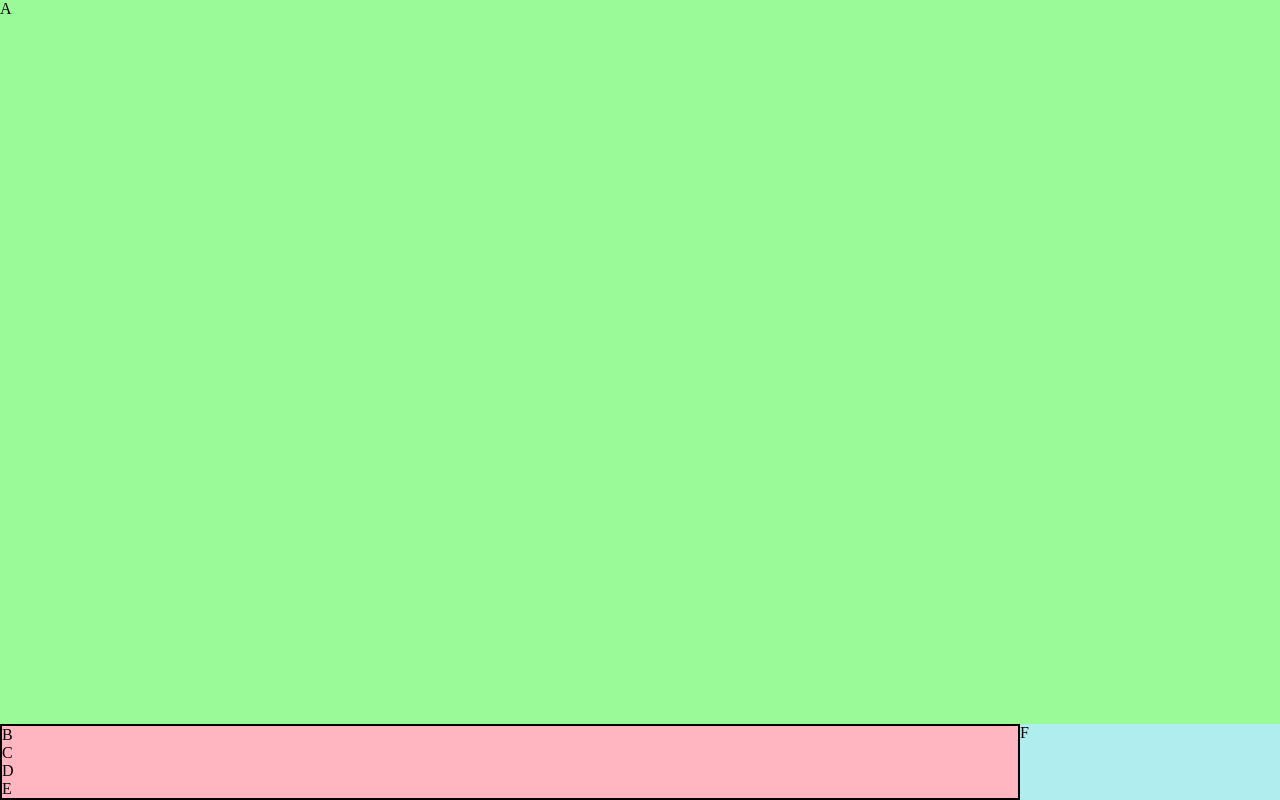
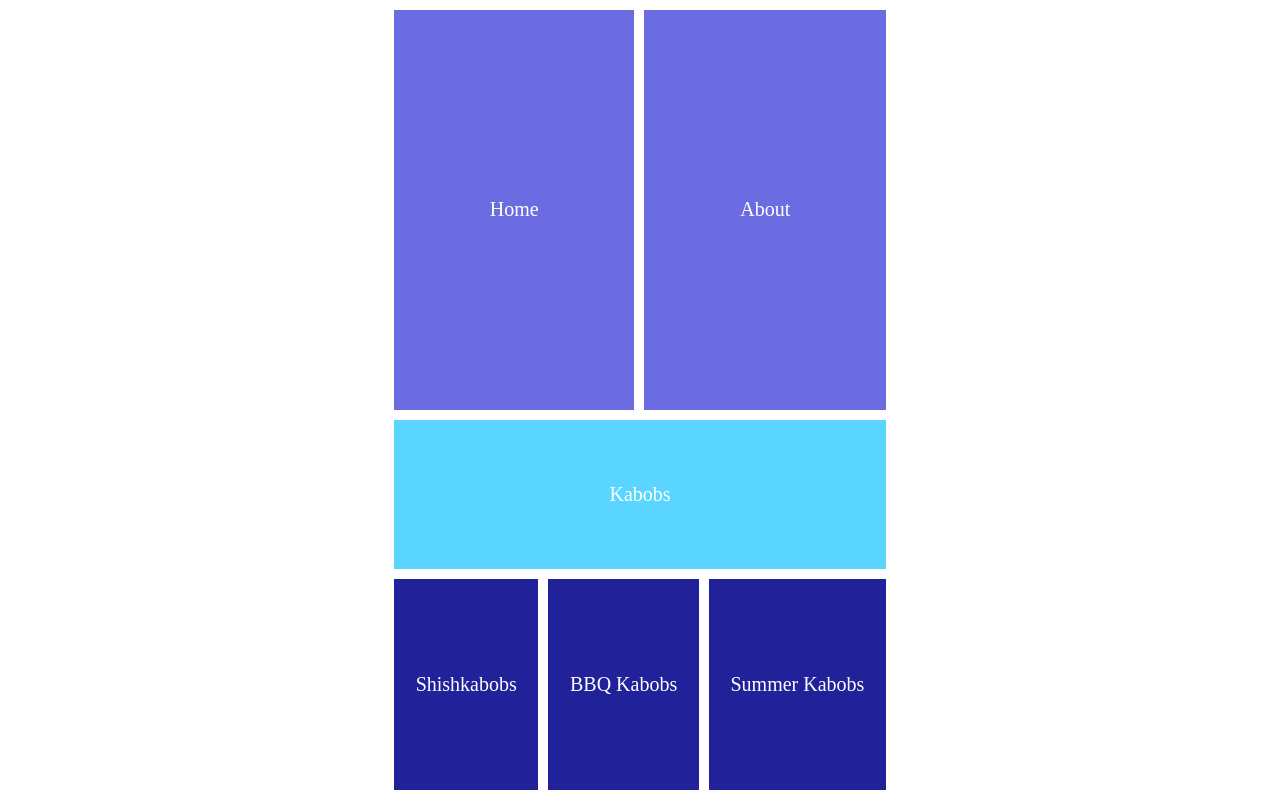
Before and after one commit to OlgaDovzhyk/homework_1, a plain HTML site: page Homework_4/Classworks/Classwork_4.3/index.html in a window 1280 px wide. Drawn offline with Linux system fonts and the light colour scheme.

Commit message:
Add Classwork_4 (1,2,3), flex

```diff
--- a/Homework_4/Classwork_4.1/css/style.css
+++ /dev/null
@@ -1,41 +0,0 @@
-html, body {
-    box-sizing: border-box;
-    padding: 0;
-    margin: 0;
-
-}
-
-*,
-*::before,
-*::after {
-    box-sizing: inherit;
-}
-
-.container {
-    display: flex;
-    flex-direction: column;
-    width: 100vw;
-    height: 100vh;
-    background: lightpink;
-}
-
-.a {
-    background: palegreen;
-    flex: 3 1 auto;
-}
-
-.wrapper {
-    display: flex;
-
-}
-
-.content {
-    border: 2px solid black;
-    flex: 4 1 auto;
-}
-
-
-.f {
-    background: paleturquoise;
-    flex: 1 1 auto;
-}
--- /dev/null
+++ b/Homework_4/Classworks/Classwork_4.1/css/style.css
@@ -0,0 +1,80 @@
+html, body {
+    box-sizing: border-box;
+    padding: 0;
+    margin: 0;
+
+}
+
+*,
+*::before,
+*::after {
+    box-sizing: inherit;
+}
+
+.container {
+    width: 100vw;
+    height: 100vh;
+    background: white;
+    padding: 20px;
+}
+
+.container, .content {
+    display: flex;
+    flex-direction: column;
+    row-gap: 10px;
+}
+
+.a {
+    background: palegreen;
+    flex: 2 1 auto;
+}
+
+.wrapper {
+    display: flex;
+    flex: 4 1 auto;
+    column-gap: 10px;
+}
+
+.content {
+    flex: 4 1 auto;
+}
+
+.b {
+    background: palegoldenrod;
+    column-gap: 10px;
+}
+
+.subContent {
+    display: flex;
+    flex: 1 1 auto;
+    column-gap: 10px;
+}
+
+.c {
+    background: lightskyblue;
+}
+
+.d {
+    background: mediumpurple;
+}
+
+.e {
+    background: #e1de22;
+}
+
+.b, .c, .d, .e, .f {
+    flex: 1 1 auto;
+}
+
+.a, .b, .c, .d, .e, .f {
+    display: flex;
+    justify-content: center;
+    align-items: center;
+    color: white;
+    font-size: 30px;
+    font-weight: 700;
+}
+
+.f {
+    background: paleturquoise;
+}
--- /dev/null
+++ b/Homework_4/Classworks/Classwork_4.2/css/style.css
@@ -0,0 +1,62 @@
+html, body {
+    box-sizing: border-box;
+    padding: 0;
+    margin: 0;
+
+}
+
+*,
+*::before,
+*::after {
+    box-sizing: inherit;
+}
+
+.container {
+    display: flex;
+    flex-direction: column;
+    background: white;
+    width: 100vw;
+    height: 100vh;
+    padding: 20px;
+    row-gap: 10px;
+    column-gap: 10px;
+}
+
+.a {
+    background: rgb(195, 0, 227);
+    flex: 1 1 auto;
+}
+
+.wrapper {
+    display: flex;
+    flex: 2 1 auto;
+    column-gap: 10px;
+}
+
+.content {
+    display: flex;
+    flex-wrap: wrap;
+    flex: 4 1 auto;
+    column-gap: 10px;
+    row-gap: 10px;
+}
+
+.content > div {
+    background: rgba(45, 39, 39, 0.35);
+    flex: 1 1 30%;
+}
+
+.content > div, .a, .h {
+    display: flex;
+    justify-content: center;
+    align-items: center;
+    color: whitesmoke;
+    font-size: 30px;
+    font-weight: 700;
+
+}
+
+.h {
+    background: rgb(44, 38, 38);
+    flex: 1 1 auto;
+}
--- /dev/null
+++ b/Homework_4/Classworks/Classwork_4.3/css/style.css
@@ -0,0 +1,58 @@
+html, body {
+    box-sizing: border-box;
+    padding: 0;
+    margin: 0;
+
+}
+
+*,
+*::before,
+*::after {
+    box-sizing: inherit;
+}
+
+.container {
+    display: flex;
+    flex-direction: column;
+    width: 40vw;
+    height: 100vh;
+    background: white;
+    padding: 10px;
+    margin: 0 auto;
+    row-gap: 10px;
+    }
+
+.homeAbout {
+    display: flex;
+    flex: 3 1 auto;
+    column-gap: 10px;
+}
+
+.homeAbout > div {
+    background: rgba(0, 0, 205, 0.58);
+    flex: 1 1 auto;
+}
+
+.kabobs {
+    background: rgba(0, 191, 255, 0.65);
+    flex: 1 1 auto;
+}
+
+.footer {
+    display: flex;
+    flex: 1.5 1 auto;
+    column-gap: 10px;
+}
+
+.homeAbout > div, .kabobs, .footer > div {
+    display: flex;
+    justify-content: center;
+    align-items: center;
+    color: white;
+    font-size: 20px;
+    }
+
+.footer > div {
+    background: rgba(0, 0, 139, 0.87);
+    flex: 1 1 auto;
+}
--- a/Homework_4/Classwork_4.1/index.html
+++ b/Homework_4/Classworks/Classwork_4.3/index.html
@@ -5,26 +5,29 @@
     <meta name="viewport"
           content="width=device-width, user-scalable=no, initial-scale=1.0, maximum-scale=1.0, minimum-scale=1.0">
     <meta http-equiv="X-UA-Compatible" content="ie=edge">
-    <title>Classwork_4.1</title>
+    <title>Classwork_4.3</title>
     <link rel="stylesheet" href="css/style.css">
 </head>
 <body>
 
 <div class="container">
+    <div class="homeAbout">
+        <div><span>Home</span></div>
+        <div><span>About</span></div>
+    </div>
 
-    <div class="a"><span>A</span></div>
-<div class="wrapper">
-    <div class="content">
-        <div class="b">B</div>
-        <div class="c">C</div>
-        <div class="d">D</div>
-        <div class="e">E</div>
+    <div class="kabobs"><span>Kabobs</span></div>
+
+    <div class="footer">
+        <div><span>Shishkabobs</span></div>
+        <div><span>BBQ Kabobs</span></div>
+        <div><span>Summer Kabobs</span></div>
     </div>
-        <div class="f">F</div>
 
 </div>
 
-</div>
+
+
 
 </body>
 </html>
```
Also changed, not shown: Homework_4/Classworks/Classwork_4.1/index.html (added, +38 -0 lines), Homework_4/Classworks/Classwork_4.2/index.html (added, +32 -0 lines).
